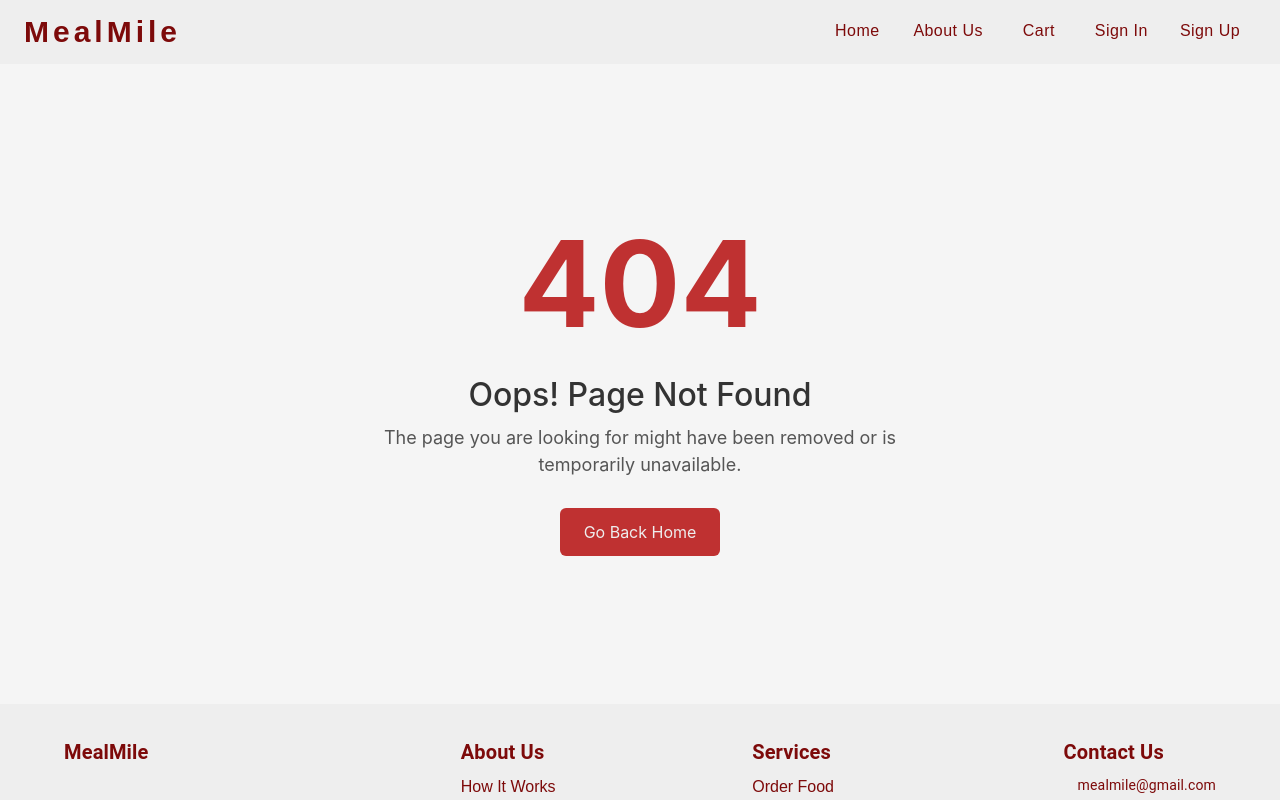
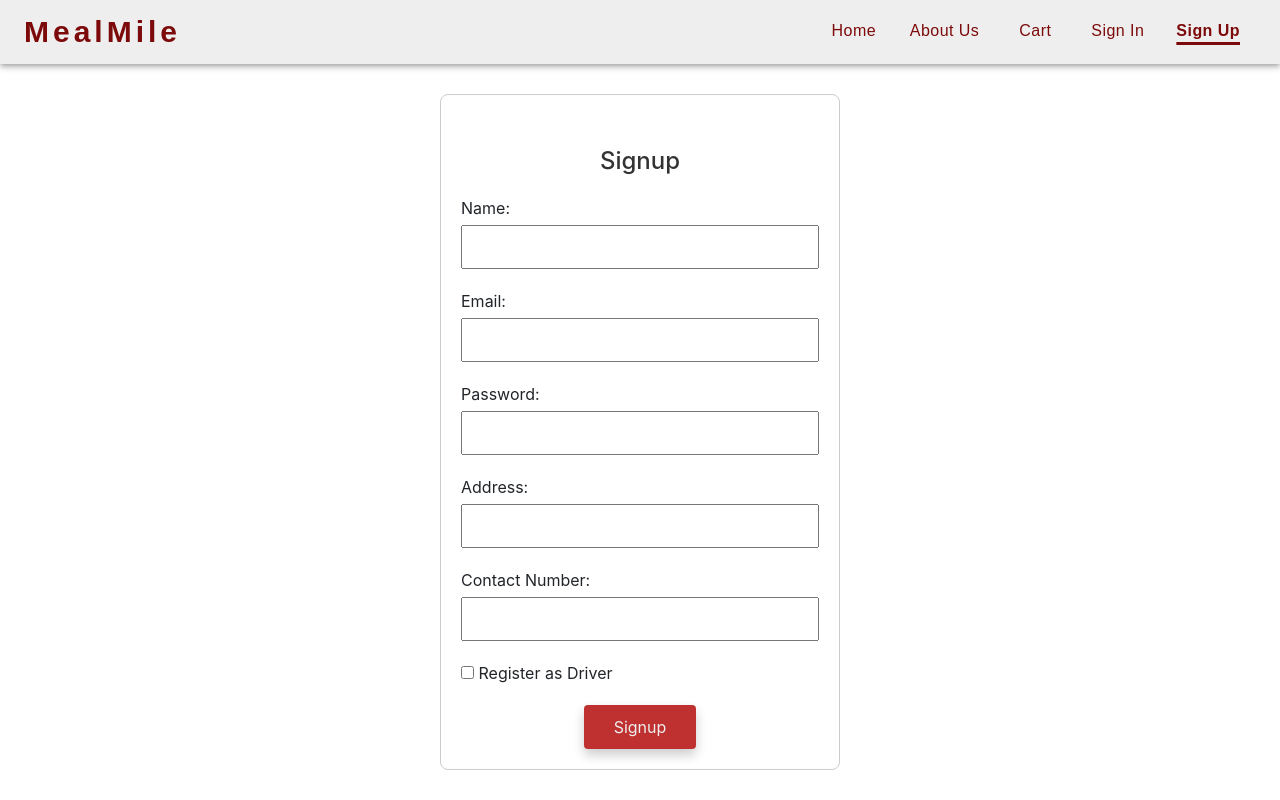
Before and after one commit to KavinMadusanka/MealMile, a React (Create React App) app in the folder frontend/: page /Signup in a window 1280 px wide. Shown: the top 800 px of the page. Built offline with nearby package versions, Linux system fonts and the light colour scheme; some icons are missing.

Commit message:
add sign up page for diver and customers

```diff
--- a/frontend/src/App.js
+++ b/frontend/src/App.js
@@ -20,6 +20,7 @@ import Orders from './pages/order/Orders';
 import Order from './pages/order/Order';
 import Pagenotfound from './pages/pageNotFound'
 import RestaurantHome from './pages/restaurant/RestaurantHome'
+import Signup from './pages/Signup'
 
 
 function App() {
@@ -29,6 +30,7 @@ function App() {
       <Routes>
         <Route path="/" element={<HomePage />} />
         <Route path="*" element={<Pagenotfound />} />
+        <Route path="/Signup" element={<Signup />} />
         <Route path="/Loginpage" element={<Login />} />
         <Route path="/payment" element={<PaymentPage />} />
         <Route path="/payment/success" element={<PaymentSuccess />} />
--- a/frontend/src/components/Layout/Header.js
+++ b/frontend/src/components/Layout/Header.js
@@ -1,4 +1,4 @@
-import React from 'react';
+import React, { useEffect } from 'react';
 import { AppBar, Toolbar, Typography, Button } from '@mui/material';
 import { Link, useNavigate, useLocation } from 'react-router-dom';
 import { useAuth } from '../../context/auth';
@@ -10,7 +10,7 @@ import axios from 'axios';
 const Header = () => {
     const [auth] = useAuth();
     const navigate = useNavigate();
-    const location = useLocation(); // 👈 get the current page path
+    const location = useLocation();
 
     const handleLogout = async () => {
         try {
@@ -104,7 +104,7 @@ const Header = () => {
                         <Button component={Link} to="/loginpage" sx={buttonStyle('/loginpage')}>
                             Sign In
                         </Button>
-                        <Button component={Link} to="/signup" sx={buttonStyle('/signup')}>
+                        <Button component={Link} to="/Signup" sx={buttonStyle('/Signup')}>
                             Sign Up
                         </Button>
                     </>
--- /dev/null
+++ b/frontend/src/pages/Signup.js
@@ -0,0 +1,196 @@
+import React, { useState } from 'react';
+import { useNavigate } from 'react-router-dom';
+import axios from 'axios';
+import Layout from '../components/Layout/Layout';
+import toast from 'react-hot-toast';
+
+const Signup = () => {
+  const navigate = useNavigate();
+  const [formData, setFormData] = useState({
+    name: '',
+    email: '',
+    password: '',
+    address: '',
+    contactNumber: '',
+    isDriver: false, // Track if the user wants to be a driver
+  });
+
+  const [errorMessage, setErrorMessage] = useState('');
+  const [successMessage, setSuccessMessage] = useState('');
+
+  // Handle form field changes
+  const handleChange = (e) => {
+    const { name, value, type, checked } = e.target;
+    setFormData({
+      ...formData,
+      [name]: type === 'checkbox' ? checked : value,
+    });
+  };
+
+  // Handle form submission
+  const handleSubmit = async (e) => {
+    e.preventDefault();
+
+    try {
+      // Always send role 3
+      const response = await axios.post('http://localhost:8086/api/v1/auth/register', {
+        ...formData,
+        role: 3, // Always send role as 3
+      });
+      if (response.data.success) {
+        navigate('/loginpage');
+        toast.success(response.data.message);
+      } else {
+        toast.error(response.data.message);
+      }
+    } catch (error) {
+      toast.error('Error during signup. Please try again.');
+    }
+  };
+
+  const styles = {
+    container: {
+      maxWidth: '400px',
+      margin: '30px auto',
+      padding: '20px',
+      border: '1px solid #ccc',
+      borderRadius: '8px',
+    },
+    heading: {
+      textAlign: 'center',
+      marginBottom: '20px',
+    },
+    formDiv: {
+      marginBottom: '15px',
+    },
+    label: {
+      display: 'block',
+      marginBottom: '5px',
+    },
+    input: {
+      width: '100%',
+      padding: '8px',
+      boxSizing: 'border-box',
+      marginBottom: '5px',
+    },
+  };
+
+  return (
+    <Layout>
+      <div style={styles.container}>
+        <h2 style={styles.heading}>Signup</h2>
+        {successMessage && <p style={{ color: 'green' }}>{successMessage}</p>}
+        {errorMessage && <p style={{ color: 'red' }}>{errorMessage}</p>}
+
+        <form onSubmit={handleSubmit}>
+          <div style={styles.formDiv}>
+            <label style={styles.label}>Name:</label>
+            <input
+              type="text"
+              name="name"
+              value={formData.name}
+              onChange={handleChange}
+              style={styles.input}
+              required
+            />
+          </div>
+
+          <div style={styles.formDiv}>
+            <label style={styles.label}>Email:</label>
+            <input
+              type="email"
+              name="email"
+              value={formData.email}
+              onChange={handleChange}
+              style={styles.input}
+              required
+            />
+          </div>
+
+          <div style={styles.formDiv}>
+            <label style={styles.label}>Password:</label>
+            <input
+              type="password"
+              name="password"
+              value={formData.password}
+              onChange={handleChange}
+              style={styles.input}
+              required
+            />
+          </div>
+
+          <div style={styles.formDiv}>
+            <label style={styles.label}>Address:</label>
+            <input
+              type="text"
+              name="address"
+              value={formData.address}
+              onChange={handleChange}
+              style={styles.input}
+              required
+            />
+          </div>
+
+          <div style={styles.formDiv}>
+            <label style={styles.label}>Contact Number:</label>
+            <input
+              type="text"
+              name="contactNumber"
+              value={formData.contactNumber}
+              onChange={handleChange}
+              style={styles.input}
+              required
+            />
+          </div>
+
+          {/* Checkbox for "isDriver", this is for tracking but not needed for backend */}
+          <div style={styles.formDiv}>
+            <label>
+              <input
+                type="checkbox"
+                name="isDriver"
+                checked={formData.isDriver}
+                onChange={handleChange}
+              />
+              {' '}
+              Register as Driver
+            </label>
+          </div>
+
+          <div className="buttonContainer">
+            <button type="submit" className="login-button">Signup</button>
+          </div>
+        </form>
+      </div>
+
+      <style>
+        {`
+          .login-button {
+            padding: 10px 30px;
+            font-size: 16px;
+            background-color: #BF3131;
+            color: #EEEEEE;
+            border: none;
+            cursor: pointer;
+            border-radius: 4px;
+            box-shadow: 0 6px 12px rgba(0, 0, 0, 0.2);
+            transition: background-color 0.3s ease, box-shadow 0.3s ease;
+          }
+
+          .login-button:hover {
+            background-color: #7D0A0A;
+            box-shadow: 0 8px 16px rgba(0, 0, 0, 0.3);
+          }
+
+          .buttonContainer {
+            display: flex;
+            justify-content: center;
+            margin-top: 20px;
+          }
+        `}
+      </style>
+    </Layout>
+  );
+};
+
+export default Signup;
--- a/frontend/src/pages/restaurant/RestaurantRegistration.js
+++ b/frontend/src/pages/restaurant/RestaurantRegistration.js
@@ -3,6 +3,7 @@ import React, { useState } from 'react';
 import { GoogleMap, LoadScript, Marker } from '@react-google-maps/api';
 import axios from 'axios';
 import toast from 'react-hot-toast';
+import Layout from '../../components/Layout/Layout';
 
 const containerStyle = {
   width: '100%',
@@ -58,7 +59,7 @@ const RestaurantRegistration = () => {
     try {
       const res = await axios.post('http://localhost:8086/api/v1/auth/register', {
         ...formData,
-        role: 2, // make sure role is number, not string
+        role: 2,
       });
 
       console.log('awaaaa')
@@ -77,6 +78,7 @@ const RestaurantRegistration = () => {
 
 
   return (
+    <Layout>
     <div style={{ maxWidth: 600, margin: '0 auto' }}>
       <h2>Restaurant Registration</h2>
       <form onSubmit={handleSubmit}>
@@ -105,6 +107,7 @@ const RestaurantRegistration = () => {
         <button type="submit" style={{ marginTop: '20px', marginBottom: ' 50px' }}>Register</button>
       </form>
     </div>
+    </Layout>
   );
 };
 
```
